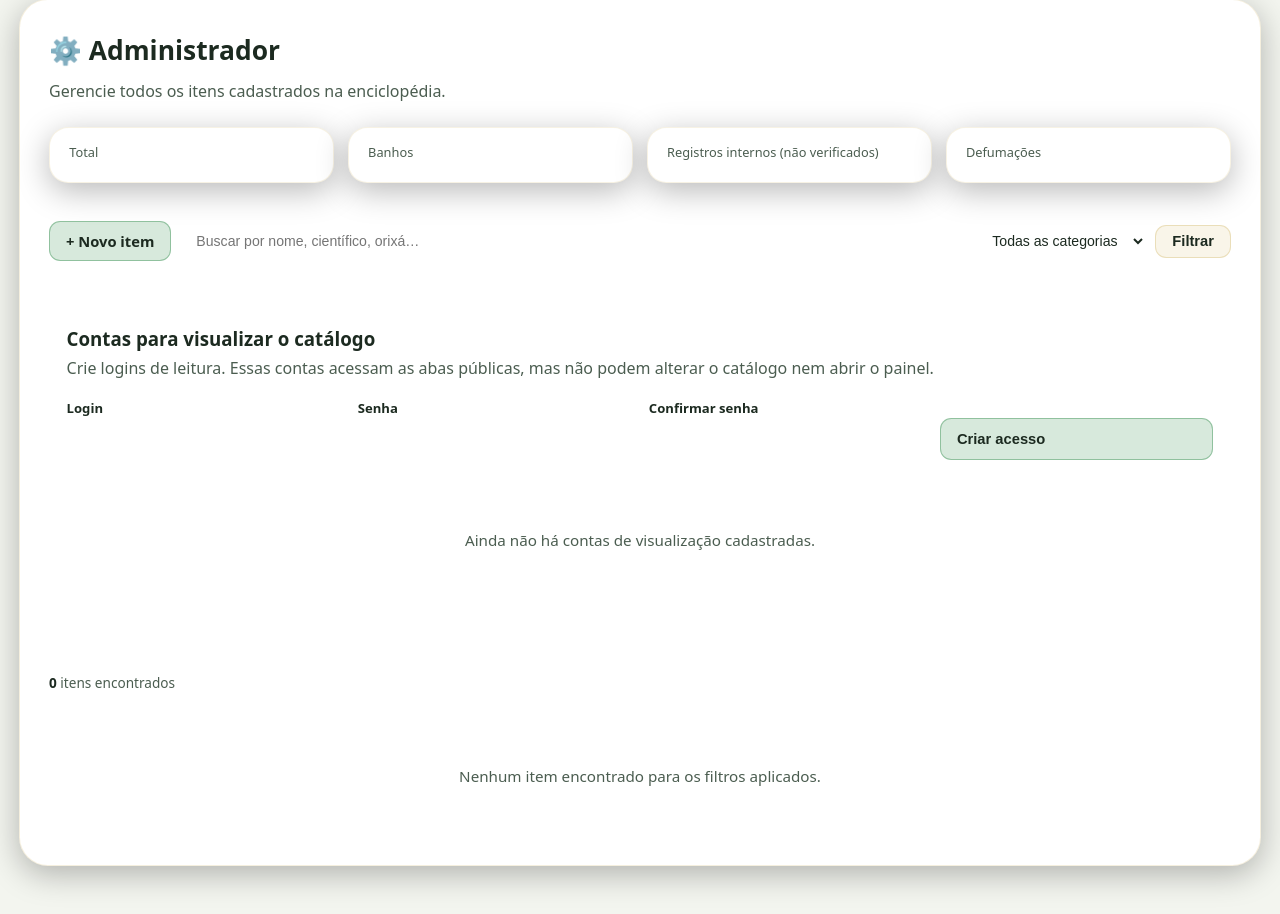
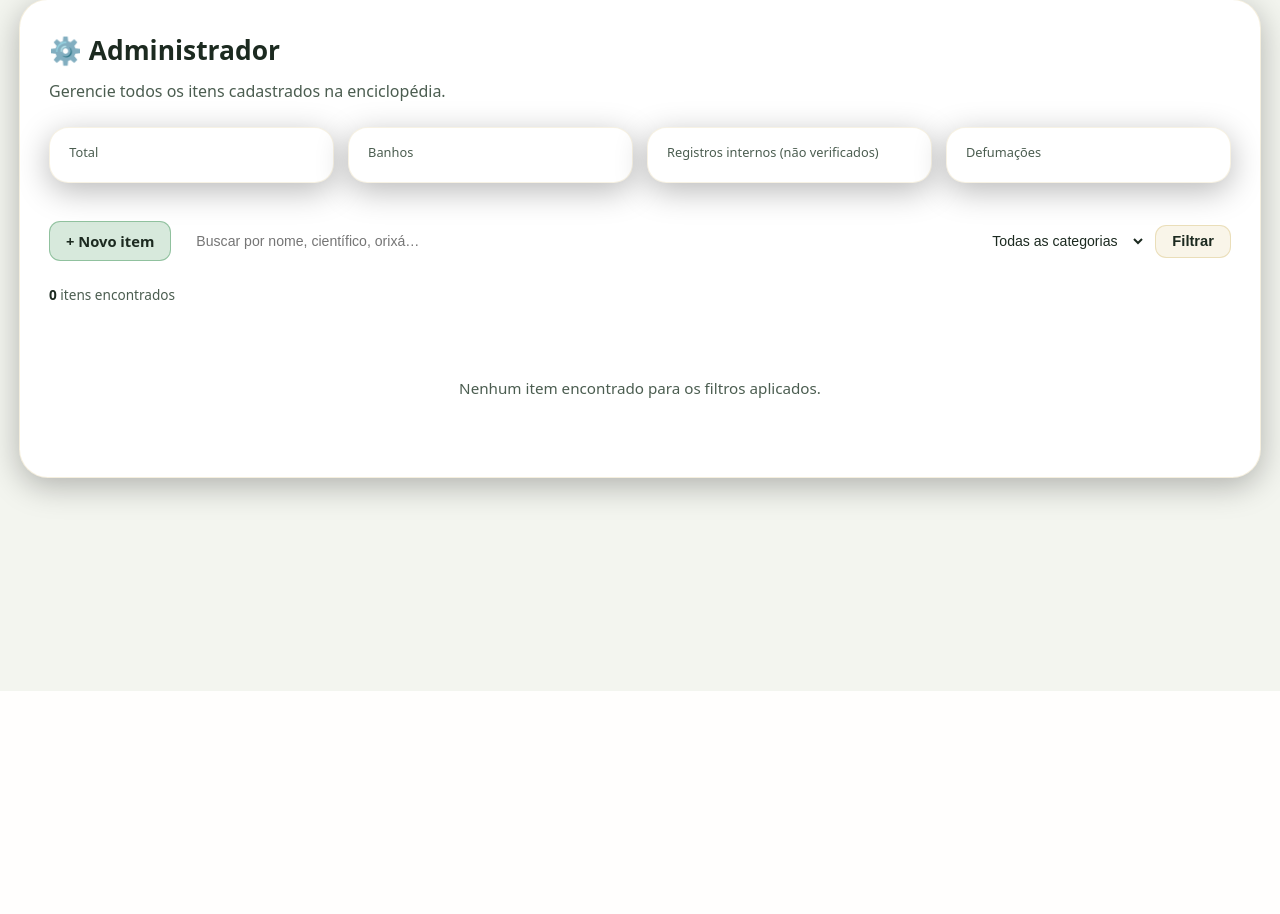
Before and after one commit to dihjanssencoelho-svg/Ervas-Sagradas, a Flask app: template templates/admin.html in a window 1280 px wide. Shown: the part 109-1023 px from the top of the page. After the commit the page ends 800 px from the top, so only its background shows below. Run offline with Flask 3, Linux system fonts and the light colour scheme; the template is opened without the code that fills it, so the values that code supplies are empty.

Commit message:
Remover login do catálogo; preservar admin protegido

```diff
--- a/templates/admin.html
+++ b/templates/admin.html
@@ -34,43 +34,6 @@
       {% endif %}
     </form>
   </div>
-
-  <section class="user-management" aria-labelledby="user-management-title">
-    <div class="section-header">
-      <h3 id="user-management-title">Contas para visualizar o catálogo</h3>
-      <p>Crie logins de leitura. Essas contas acessam as abas públicas, mas não podem alterar o catálogo nem abrir o painel.</p>
-    </div>
-    <form method="post" action="{{ url_for('admin_create_user') }}" class="admin-form user-create-form">
-      <input type="hidden" name="csrf_token" value="{{ csrf_token() }}">
-      <label>Login<input name="username" type="text" required minlength="3" maxlength="80" autocomplete="off"></label>
-      <label>Senha<input name="password" type="password" required minlength="8" maxlength="128" autocomplete="new-password"></label>
-      <label>Confirmar senha<input name="password_confirm" type="password" required minlength="8" maxlength="128" autocomplete="new-password"></label>
-      <button type="submit" class="action-btn btn-green">Criar acesso</button>
-    </form>
-    {% if users %}
-    <div class="admin-table-wrapper">
-      <table class="admin-table">
-        <thead><tr><th>Login</th><th>Criado em</th><th>Ação</th></tr></thead>
-        <tbody>
-          {% for user in users %}
-          <tr>
-            <td>{{ user.username }}</td>
-            <td>{{ user.created_at }}</td>
-            <td>
-              <form method="post" action="{{ url_for('admin_remove_user', user_id=user.id) }}" onsubmit="return confirm('Remover o acesso de {{ user.username }}?')">
-                <input type="hidden" name="csrf_token" value="{{ csrf_token() }}">
-                <button type="submit" class="action-btn btn-sm btn-danger">Remover acesso</button>
-              </form>
-            </td>
-          </tr>
-          {% endfor %}
-        </tbody>
-      </table>
-    </div>
-    {% else %}
-    <p class="no-results">Ainda não há contas de visualização cadastradas.</p>
-    {% endif %}
-  </section>
 
   <p class="admin-count-label">
     <strong>{{ items|length }}</strong> ite{{ 'm' if items|length == 1 else 'ns' }} encontrado{{ '' if items|length == 1 else 's' }}
```
